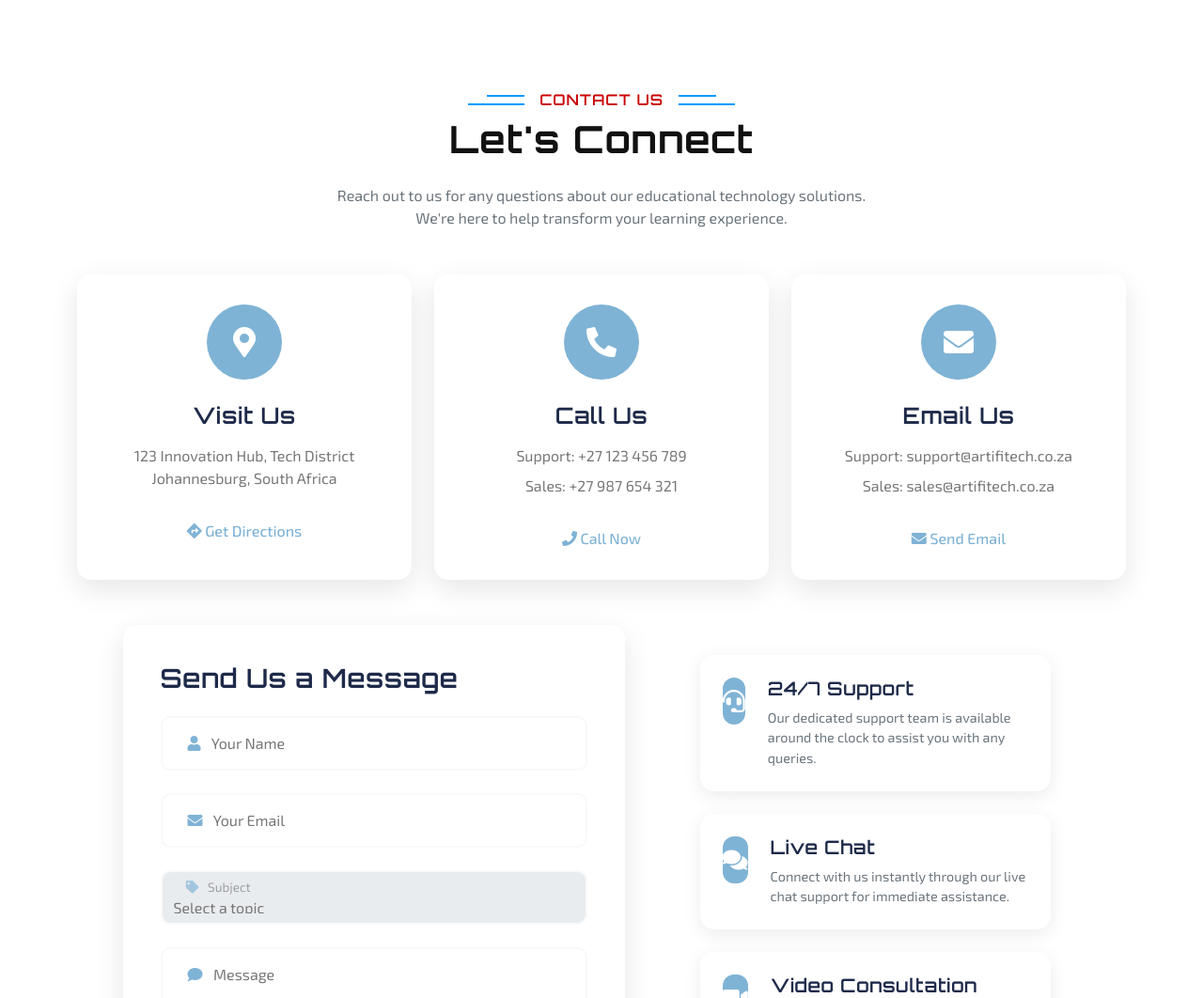
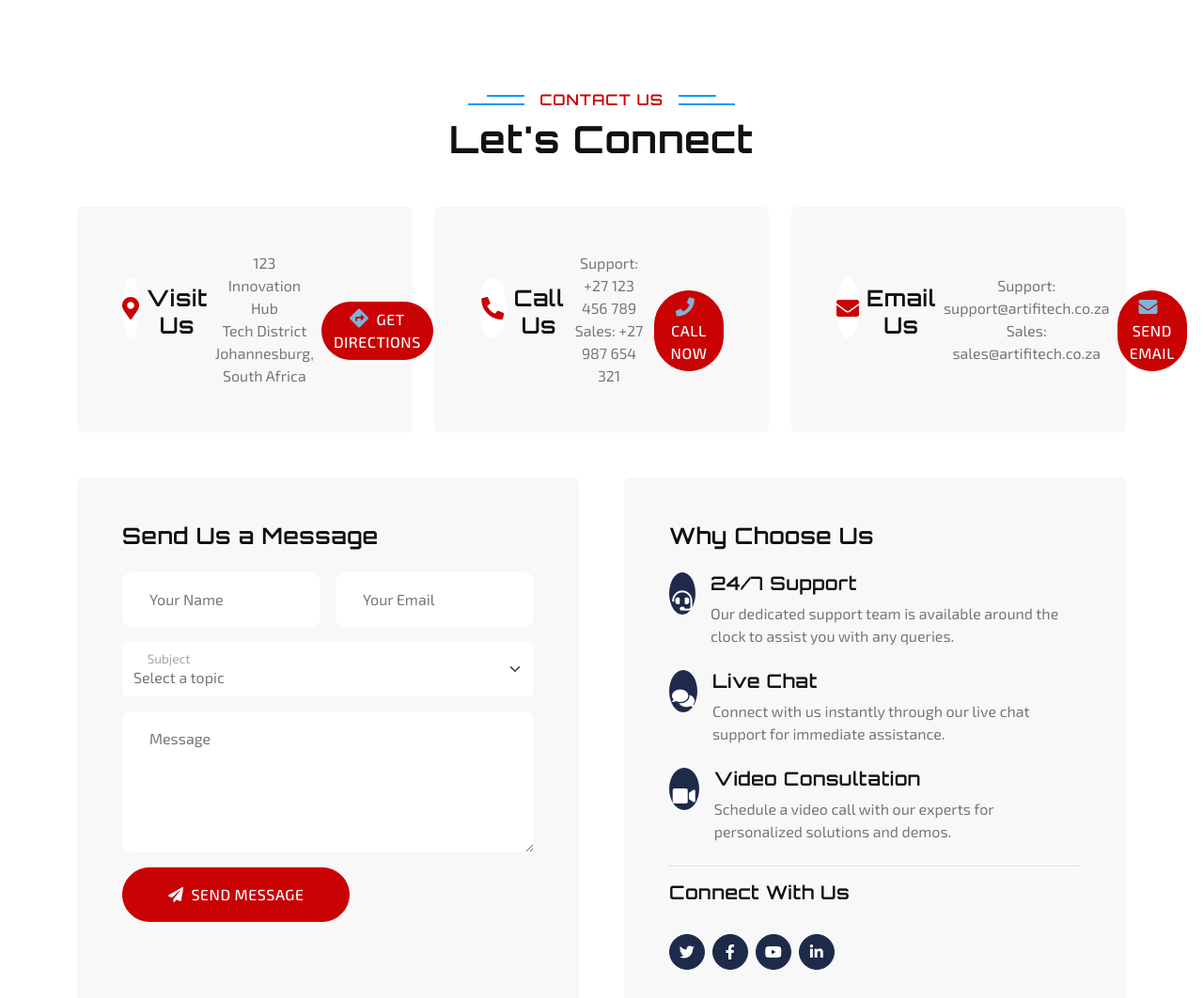
Before and after one commit to 56130945/artifitech, a PHP site: page /contact.php in a window 1280 px wide. Shown: the part 570-1632 px from the top of the page at 94% size. Run offline with PHP 8.4, Linux system fonts and the light colour scheme; some libraries are stand-ins or nearby versions.

Commit message:
Revamp contact page layout and functionality. Updated contact information cards with improved styling and responsiveness. Enhanced the contact form with a cleaner design and better input handling. Added a new section highlighting support features and social media connections. Implemented CSS for hover effects and form control styling to improve user experience.

```diff
--- a/contact.php
+++ b/contact.php
@@ -42,133 +42,147 @@ ob_start();
             <div class="text-center mx-auto mb-5 wow fadeInUp" data-wow-delay="0.1s" style="max-width: 600px;">
                 <h6 class="section-title bg-white text-center text-primary px-3">Contact Us</h6>
                 <h1 class="display-6 mb-4">Let's Connect</h1>
-                <p class="text-muted">Reach out to us for any questions about our educational technology solutions. We're here to help transform your learning experience.</p>
             </div>
 
             <!-- Contact Info Cards -->
             <div class="row g-4 mb-5">
-                <div class="col-lg-4 wow fadeInUp" data-wow-delay="0.1s">
-                    <div class="contact-info-card">
-                        <div class="contact-info-icon">
-                            <i class="fas fa-map-marker-alt"></i>
+                <div class="col-lg-4 col-md-6 wow fadeInUp" data-wow-delay="0.1s">
+                    <div class="feature-item bg-light rounded text-center h-100 p-5">
+                        <div class="d-inline-flex align-items-center justify-content-center bg-white rounded-circle mb-4" style="width: 65px; height: 65px;">
+                            <i class="fa fa-map-marker-alt text-primary fs-4"></i>
                         </div>
-                        <h4>Visit Us</h4>
-                        <p>123 Innovation Hub, Tech District<br>Johannesburg, South Africa</p>
-                        <a href="#" class="direction-link">
-                            <i class="fas fa-directions"></i> Get Directions
+                        <h4 class="mb-3">Visit Us</h4>
+                        <p class="m-0">123 Innovation Hub<br>Tech District<br>Johannesburg, South Africa</p>
+                        <a href="#map" class="btn btn-primary rounded-pill mt-4">
+                            <i class="fa fa-directions me-2"></i>Get Directions
                         </a>
                     </div>
                 </div>
-                <div class="col-lg-4 wow fadeInUp" data-wow-delay="0.3s">
-                    <div class="contact-info-card">
-                        <div class="contact-info-icon">
-                            <i class="fas fa-phone-alt"></i>
+                <div class="col-lg-4 col-md-6 wow fadeInUp" data-wow-delay="0.3s">
+                    <div class="feature-item bg-light rounded text-center h-100 p-5">
+                        <div class="d-inline-flex align-items-center justify-content-center bg-white rounded-circle mb-4" style="width: 65px; height: 65px;">
+                            <i class="fa fa-phone-alt text-primary fs-4"></i>
                         </div>
-                        <h4>Call Us</h4>
-                        <p class="mb-2">Support: +27 123 456 789</p>
-                        <p>Sales: +27 987 654 321</p>
-                        <a href="tel:+27123456789" class="direction-link">
-                            <i class="fas fa-phone"></i> Call Now
+                        <h4 class="mb-3">Call Us</h4>
+                        <p class="m-0">Support: +27 123 456 789<br>Sales: +27 987 654 321</p>
+                        <a href="tel:+27123456789" class="btn btn-primary rounded-pill mt-4">
+                            <i class="fa fa-phone me-2"></i>Call Now
                         </a>
                     </div>
                 </div>
-                <div class="col-lg-4 wow fadeInUp" data-wow-delay="0.5s">
-                    <div class="contact-info-card">
-                        <div class="contact-info-icon">
-                            <i class="fas fa-envelope"></i>
+                <div class="col-lg-4 col-md-6 wow fadeInUp" data-wow-delay="0.5s">
+                    <div class="feature-item bg-light rounded text-center h-100 p-5">
+                        <div class="d-inline-flex align-items-center justify-content-center bg-white rounded-circle mb-4" style="width: 65px; height: 65px;">
+                            <i class="fa fa-envelope text-primary fs-4"></i>
                         </div>
-                        <h4>Email Us</h4>
-                        <p class="mb-2">Support: support@artifitech.co.za</p>
-                        <p>Sales: sales@artifitech.co.za</p>
-                        <a href="mailto:info@artifitech.co.za" class="direction-link">
-                            <i class="fas fa-envelope"></i> Send Email
+                        <h4 class="mb-3">Email Us</h4>
+                        <p class="m-0">Support: support@artifitech.co.za<br>Sales: sales@artifitech.co.za</p>
+                        <a href="mailto:info@artifitech.co.za" class="btn btn-primary rounded-pill mt-4">
+                            <i class="fa fa-envelope me-2"></i>Send Email
                         </a>
                     </div>
                 </div>
             </div>
 
             <!-- Contact Form Section -->
-            <div class="row g-5 justify-content-center">
+            <div class="row g-5">
                 <div class="col-lg-6 wow fadeInUp" data-wow-delay="0.1s">
-                    <div class="contact-form-card">
-                        <h3 class="mb-4">Send Us a Message</h3>
-                        <form id="contactForm" class="contact-form">
-                            <div class="form-group mb-4">
+                    <div class="bg-light rounded h-100 p-5">
+                        <h4 class="mb-4">Send Us a Message</h4>
+                        <form>
+                            <div class="row g-3">
+                                <div class="col-md-6">
                                     <div class="form-floating">
-                                    <input type="text" class="form-control" id="name" placeholder="Your Name">
-                                    <label for="name"><i class="fas fa-user"></i> Your Name</label>
+                                        <input type="text" class="form-control border-0" id="name" placeholder="Your Name">
+                                        <label for="name">Your Name</label>
                                     </div>
                                 </div>
-                            <div class="form-group mb-4">
+                                <div class="col-md-6">
                                     <div class="form-floating">
-                                    <input type="email" class="form-control" id="email" placeholder="Your Email">
-                                    <label for="email"><i class="fas fa-envelope"></i> Your Email</label>
+                                        <input type="email" class="form-control border-0" id="email" placeholder="Your Email">
+                                        <label for="email">Your Email</label>
                                     </div>
                                 </div>
-                            <div class="form-group mb-4">
+                                <div class="col-12">
                                     <div class="form-floating">
-                                    <select class="form-control" id="subject">
+                                        <select class="form-select border-0" id="subject">
                                             <option value="">Select a topic</option>
                                             <option value="general">General Inquiry</option>
                                             <option value="support">Technical Support</option>
                                             <option value="sales">Sales</option>
                                             <option value="partnership">Partnership</option>
                                         </select>
-                                    <label for="subject"><i class="fas fa-tag"></i> Subject</label>
+                                        <label for="subject">Subject</label>
                                     </div>
                                 </div>
-                            <div class="form-group mb-4">
+                                <div class="col-12">
                                     <div class="form-floating">
-                                    <textarea class="form-control" placeholder="Leave a message here" id="message" style="height: 150px"></textarea>
-                                    <label for="message"><i class="fas fa-comment"></i> Message</label>
+                                        <textarea class="form-control border-0" placeholder="Leave a message here" id="message" style="height: 150px"></textarea>
+                                        <label for="message">Message</label>
                                     </div>
                                 </div>
-                            <div class="text-center">
-                                <button class="btn btn-primary btn-lg rounded-pill px-5" type="submit">
-                                    <i class="fas fa-paper-plane me-2"></i>Send Message
+                                <div class="col-12">
+                                    <button class="btn btn-primary rounded-pill py-3 px-5" type="submit">
+                                        <i class="fa fa-paper-plane me-2"></i>Send Message
                                     </button>
+                                </div>
                             </div>
                         </form>
                     </div>
                 </div>
-
-                <!-- Contact Features -->
-                <div class="col-lg-5 wow fadeInUp" data-wow-delay="0.3s">
-                    <div class="contact-features">
-                        <div class="contact-feature-card mb-4">
-                            <div class="feature-icon">
-                                <i class="fas fa-headset"></i>
+                <div class="col-lg-6 wow fadeInUp" data-wow-delay="0.3s">
+                    <div class="bg-light rounded h-100 p-5">
+                        <h4 class="mb-4">Why Choose Us</h4>
+                        <div class="row g-4">
+                            <div class="col-12">
+                                <div class="d-flex align-items-start">
+                                    <div class="btn-sm-square bg-primary rounded-circle me-3" style="width: 45px; height: 45px;">
+                                        <i class="fa fa-headset text-white fa-lg pt-3"></i>
                                     </div>
-                            <div class="feature-content">
+                                    <div>
                                         <h5>24/7 Support</h5>
-                                <p>Our dedicated support team is available around the clock to assist you with any queries.</p>
+                                        <p class="mb-0">Our dedicated support team is available around the clock to assist you with any queries.</p>
                                     </div>
                                 </div>
-                        <div class="contact-feature-card mb-4">
-                            <div class="feature-icon">
-                                <i class="fas fa-comments"></i>
                             </div>
-                            <div class="feature-content">
+                            <div class="col-12">
+                                <div class="d-flex align-items-start">
+                                    <div class="btn-sm-square bg-primary rounded-circle me-3" style="width: 45px; height: 45px;">
+                                        <i class="fa fa-comments text-white fa-lg pt-3"></i>
+                                    </div>
+                                    <div>
                                         <h5>Live Chat</h5>
-                                <p>Connect with us instantly through our live chat support for immediate assistance.</p>
+                                        <p class="mb-0">Connect with us instantly through our live chat support for immediate assistance.</p>
                                     </div>
                                 </div>
-                        <div class="contact-feature-card mb-4">
-                            <div class="feature-icon">
-                                <i class="fas fa-video"></i>
                             </div>
-                            <div class="feature-content">
+                            <div class="col-12">
+                                <div class="d-flex align-items-start">
+                                    <div class="btn-sm-square bg-primary rounded-circle me-3" style="width: 45px; height: 45px;">
+                                        <i class="fa fa-video text-white fa-lg pt-3"></i>
+                                    </div>
+                                    <div>
                                         <h5>Video Consultation</h5>
-                                <p>Schedule a video call with our experts for personalized solutions and demos.</p>
+                                        <p class="mb-0">Schedule a video call with our experts for personalized solutions and demos.</p>
                                     </div>
                                 </div>
-                        <div class="contact-social">
-                            <h5>Connect With Us</h5>
-                            <div class="social-links">
-                                <a href="#" class="social-link"><i class="fab fa-linkedin-in"></i></a>
-                                <a href="#" class="social-link"><i class="fab fa-twitter"></i></a>
-                                <a href="#" class="social-link"><i class="fab fa-facebook-f"></i></a>
-                                <a href="#" class="social-link"><i class="fab fa-instagram"></i></a>
+                            </div>
+                        </div>
+                        <div class="mt-4 pt-3 border-top">
+                            <h5 class="mb-4">Connect With Us</h5>
+                            <div class="d-flex pt-2">
+                                <a class="btn btn-square btn-primary rounded-circle me-2" href="">
+                                    <i class="fab fa-twitter"></i>
+                                </a>
+                                <a class="btn btn-square btn-primary rounded-circle me-2" href="">
+                                    <i class="fab fa-facebook-f"></i>
+                                </a>
+                                <a class="btn btn-square btn-primary rounded-circle me-2" href="">
+                                    <i class="fab fa-youtube"></i>
+                                </a>
+                                <a class="btn btn-square btn-primary rounded-circle me-2" href="">
+                                    <i class="fab fa-linkedin-in"></i>
+                                </a>
                             </div>
                         </div>
                     </div>
@@ -179,24 +193,48 @@ ob_start();
     <!-- Contact End -->
 
     <!-- Google Map Start -->
-    <div class="container-xxl pt-5 px-0 wow fadeIn" data-wow-delay="0.1s">
-        <div class="map-container">
-            <iframe class="w-100"
+    <div id="map" class="container-xxl py-5 px-0 wow fadeIn" data-wow-delay="0.1s">
+        <iframe class="w-100 mb-n2"
             src="https://www.google.com/maps/embed?pb=!1m18!1m12!1m3!1d3001156.4288297426!2d-78.01371936852176!3d42.72876761954724!2m3!1f0!2f0!3f0!3m2!1i1024!2i768!4f13.1!3m3!1m2!1s0x4ccc4bf0f123a5a9%3A0xddcfc6c1de189567!2sNew%20York%2C%20USA!5e0!3m2!1sen!2sbd!4v1603794290143!5m2!1sen!2sbd"
-                style="height: 450px; border: 0;" allowfullscreen="" aria-hidden="false" tabindex="0">
+            style="height: 450px; border:0;" allowfullscreen="" aria-hidden="false" tabindex="0">
         </iframe>
-            <div class="map-overlay">
-                <div class="overlay-content">
-                    <h4>Visit Our Office</h4>
-                    <p><i class="fas fa-map-marker-alt me-2"></i>123 Innovation Hub, Tech District, Johannesburg</p>
-                    <button class="btn btn-primary rounded-pill">
-                        <i class="fas fa-directions me-2"></i>Get Directions
-                    </button>
-                </div>
-            </div>
-        </div>
     </div>
     <!-- Google Map End -->
+
+<style>
+.feature-item {
+    transition: all 0.3s ease;
+}
+
+.feature-item:hover {
+    transform: translateY(-5px);
+    box-shadow: 0 5px 15px rgba(0,0,0,0.1);
+}
+
+.form-control {
+    border: 1px solid #ced4da;
+    padding: 0.75rem;
+}
+
+.form-control:focus {
+    box-shadow: none;
+    border-color: #2124B1;
+}
+
+.btn-square {
+    width: 38px;
+    height: 38px;
+    padding: 0;
+    display: flex;
+    align-items: center;
+    justify-content: center;
+    font-weight: normal;
+}
+
+.btn-square:hover {
+    transform: translateY(-2px);
+}
+</style>
 
 <?php
 $content = ob_get_clean();
```
Lines whose indentation alone changed are shown as unchanged.
